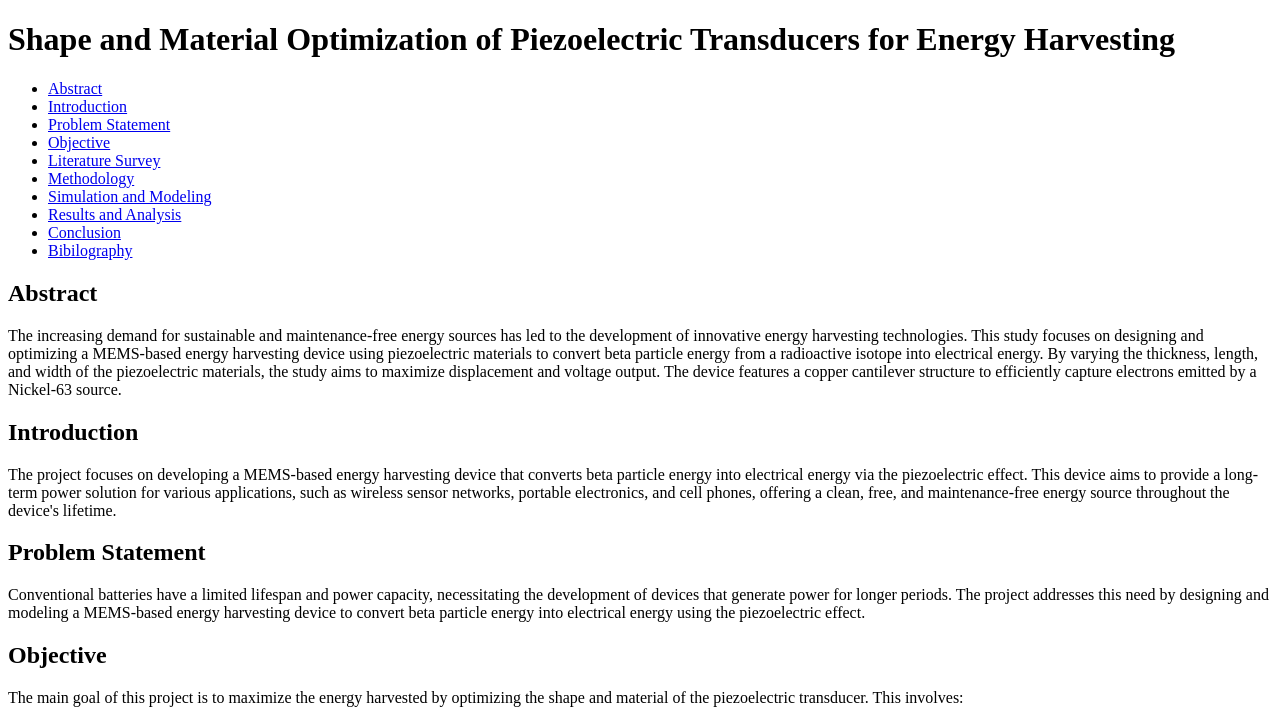
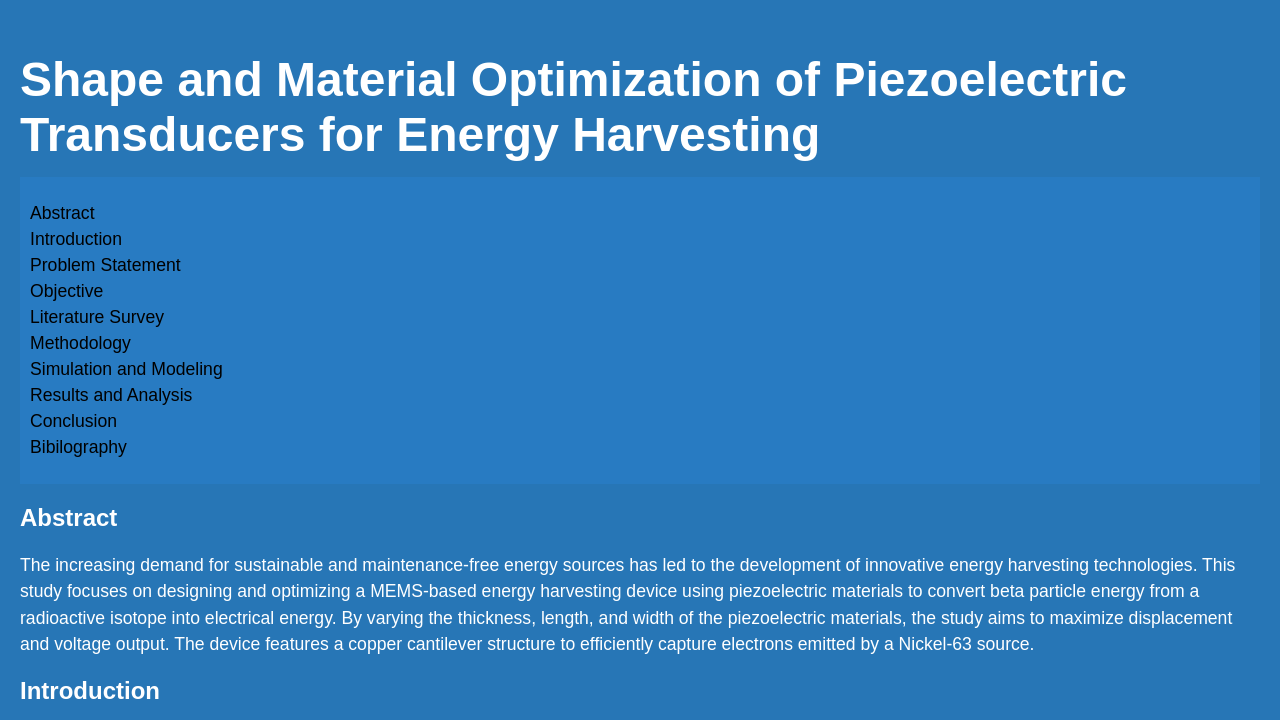
Before and after one commit to namanikhilkumar/ITC505, a plain HTML site: page lab-2/index.html in a window 1280 px wide. Shown: the top 720 px of the page. Drawn offline with Linux system fonts and the light colour scheme; files that its build step writes are made by us from their sources.

Commit message:
Add files via upload

```diff
--- /dev/null
+++ b/lab-4/styles.css
@@ -0,0 +1,71 @@
+/* styles.css */
+body {
+    background-color: rgb(39, 118, 182); /* Set background color to navy blue */
+    color: white; /* Change text color to white for better contrast */
+    font-family: Arial, sans-serif; /* Set a default font */
+    margin: 0;
+    padding: 20px;
+}
+
+header h1 {
+    font-size: 3em; /* Make main title larger */
+    margin-bottom: 15px; /* Add some space below the title */
+}
+
+h1 {
+    font-size: 2em; /* Regular h1 size for other sections */
+    margin-bottom: 15px; /* Add some space below headings */
+}
+
+h2 {
+    font-size: 1.5em; /* Optional: increase size for subheadings */
+}
+
+p {
+    font-size: 1.1em; /* Increase font size for paragraphs */
+    line-height: 1.5; /* Improve line spacing */
+}
+
+nav {
+    background-color: rgba(41, 133, 213, 0.397); /* Set navigation background to navy blue */
+    padding: 10px; /* Add padding around navigation */
+}
+
+nav ul {
+    list-style-type: none; /* Remove default list styling */
+    padding: 0; /* Remove padding */
+}
+
+nav ul li {
+    margin: 5px 0; /* Add some space between menu items */
+}
+
+nav ul li a {
+    color: black; /* Change link color to black */
+    text-decoration: none; /* Remove underline from links */
+    font-size: 1.1em; /* Set font size for navigation links */
+}
+
+nav ul li a:hover {
+    text-decoration: underline; /* Underline links on hover */
+}
+
+table {
+    width: 100%; /* Make tables full width */
+    border-collapse: collapse; /* Collapse borders */
+    margin-top: 20px; /* Add space above tables */
+}
+
+table, th, td {
+    border: 1px solid white; /* Set border color to white */
+}
+
+th, td {
+    padding: 10px; /* Add padding for table cells */
+    text-align: center; /* Center align text in table */
+}
+
+footer {
+    margin-top: 20px; /* Add space above footer */
+    text-align: center; /* Center align footer text */
+}
```
Also changed, not shown: lab-4/index.html (line endings or trailing spaces).
